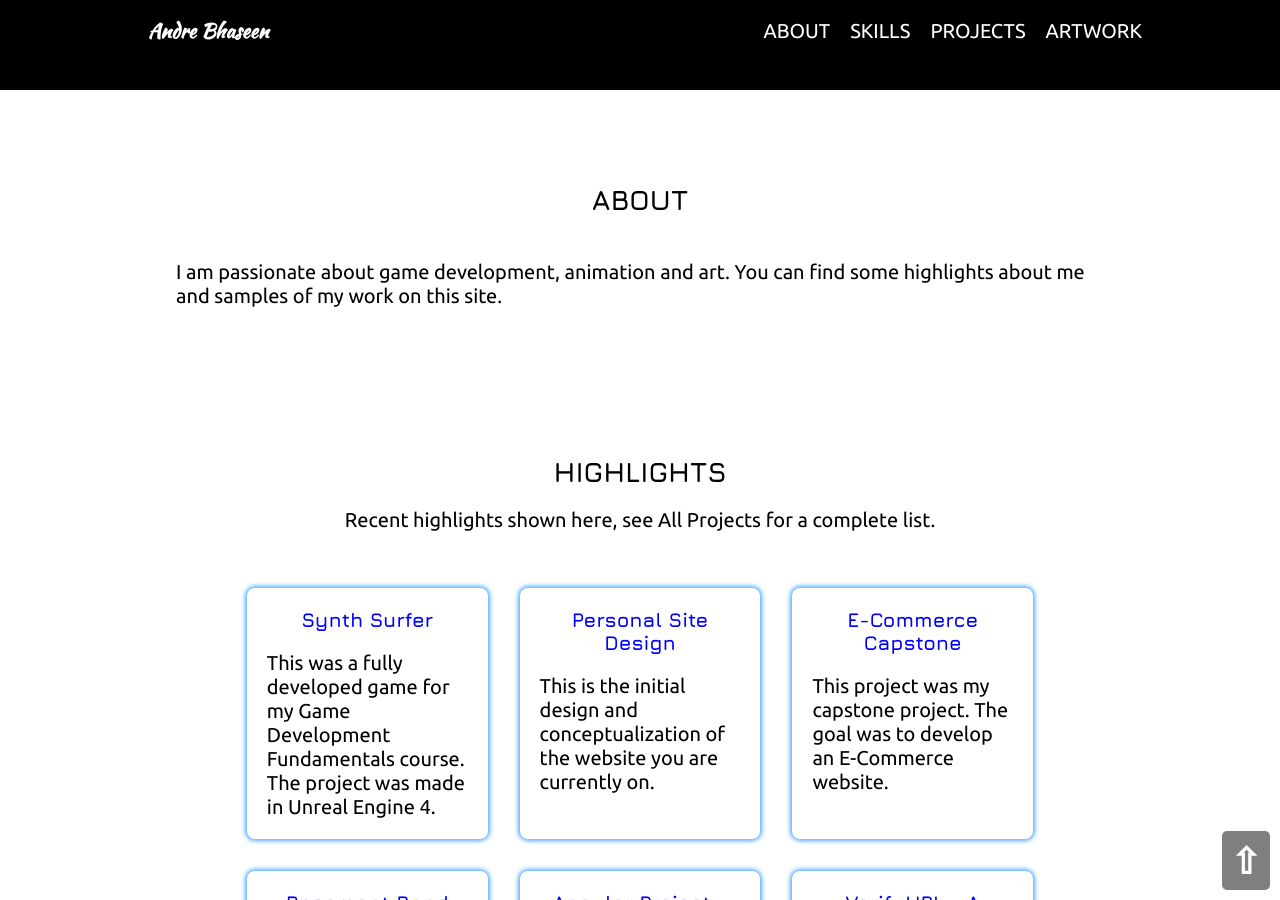
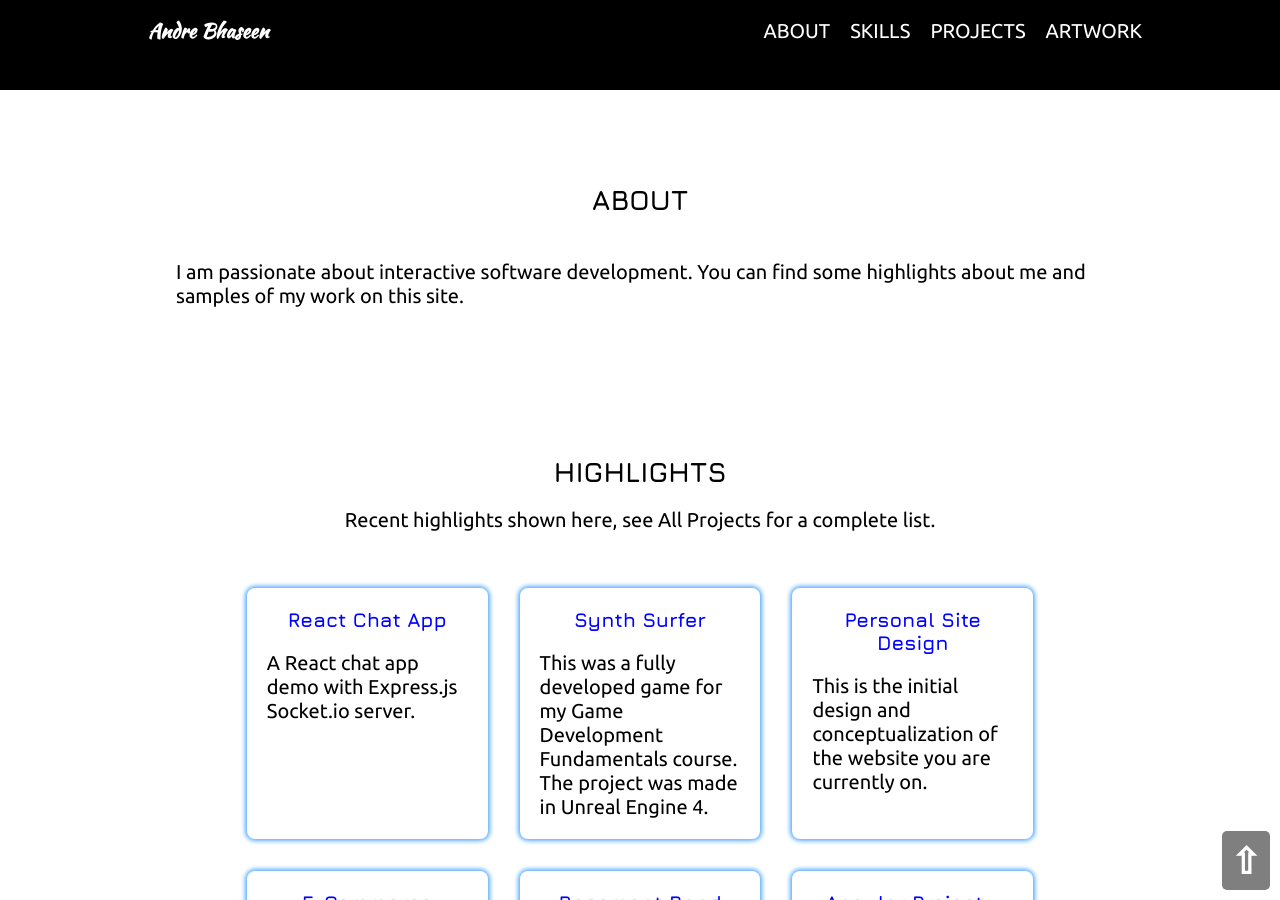
Before and after one commit to abhaseen/abhaseen.github.io, a Jekyll site: the page built from index.markdown, in a window 1280 px wide and 900 px high, scrolled down 540 px. Built offline with Jekyll 4.4.1, drawn with Linux system fonts in a browser that asks for light colours; some of the changed lines change nothing that is shown; some of the changed text lies outside the part shown.

Commit message:
June 2023 updates (#7)
* Updated intro text

* Added react chat post

* Added post screenshot

```diff
--- a/_includes/about.html
+++ b/_includes/about.html
@@ -2,7 +2,7 @@
   <article>
     <h2 class="section-heading">About</h2>
     <p class="about-text">
-      I am passionate about game development, animation and art. You can find some highlights about me and samples of my
+      I am passionate about interactive software development. You can find some highlights about me and samples of my
       work on this site.
     </p>
   </article>
--- /dev/null
+++ b/_posts/2023-05-03-React_chat_app.md
@@ -0,0 +1,35 @@
+---
+layout: "post"
+title: "React Chat App"
+date: "2023-05-03"
+tags: ["React", "socket.io", "node.js"]
+---
+
+A React chat app demo with Express.js Socket.io server.
+
+Any user can log in with a name and room number. The room will display a general message using the socket broadcast feature to notify the rest of the room of users joining or leaving. Messages from users will be broadcast to all in the room.
+
+The UI will identify your chat bubble as 'you', another user by their username and the server messages as 'ChatBot'.
+
+<img style="width: 375px; margin: 0 auto;" src="/assets/images/posts/Chat-App-Demo.png" />
+
+# React App Highlights
+
+- Written in TypeScript
+- MaterialUI for basic styles
+- React-router-dom for navigation
+- Socket.io-client for socket communication with server
+
+# Express.js Server for Socket.io Highlights
+
+- Express.js framework for quick setup
+- Socket.io server library
+- Cors middleware for accepting external connection
+
+# Learning Experience
+
+This project taught me the basics of web socket connection between a client and server. It was also a good opportunity to try out and learn about the Material UI styling and component library.
+
+# Source Code
+
+The source code for this project can be found on my Github: [Source Code](https://github.com/abhaseen/react-chat-demo)
```
Also changed, not shown: assets/images/posts/Chat-App-Demo.png (added).
